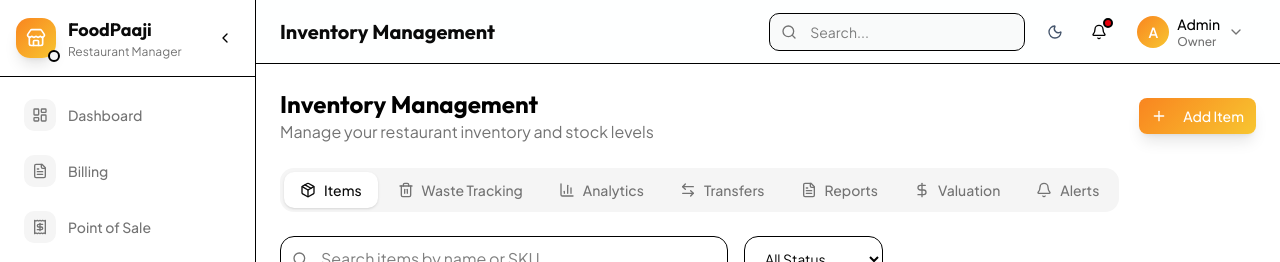
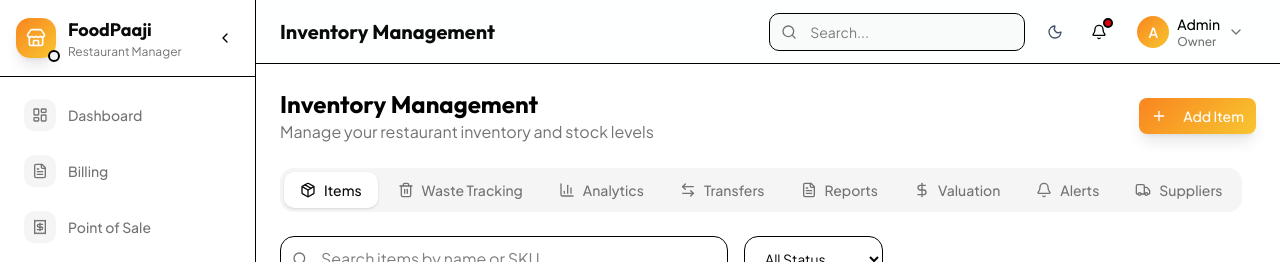
Before and after one commit to The-Thought-Magician/foodpaaji, a Next.js app in the folder app/: page /inventory in a window 1280 px wide. Shown: the top 262 px of the page. Built offline with nearby package versions, Linux system fonts and the light colour scheme.

Commit message:
Wire supplier management and low stock alerts as inventory tabs

```diff
--- a/app/src/views/inventory-management.tsx
+++ b/app/src/views/inventory-management.tsx
@@ -3,7 +3,7 @@
 import { useState, useEffect, useMemo, useCallback } from 'react'
 import { invoke } from '@tauri-apps/api/core'
 import { Button } from '@/components/ui/button'
-import { Package, Plus, Search, X, Trash2, BarChart3, ArrowLeftRight, FileText, DollarSign, Bell } from 'lucide-react'
+import { Package, Plus, Search, X, Trash2, BarChart3, ArrowLeftRight, FileText, DollarSign, Bell, Truck } from 'lucide-react'
 import { cn } from '@/lib/utils'
 import InventoryCard, { type InventoryItem } from '@/components/inventory/inventory-card'
 import WasteTracking from '@/components/inventory/waste-tracking'
@@ -12,11 +12,12 @@ import InventoryTransfers from '@/components/inventory/inventory-transfers'
 import InventoryReports from '@/components/inventory/inventory-reports'
 import InventoryValuation from '@/components/inventory/inventory-valuation'
 import LowStockAlerts from '@/components/inventory/low-stock-alerts'
+import SupplierManagement from '@/components/inventory/supplier-management'
 import { DeleteInventoryDialog, RestockDialog, EditInventoryDialog, AdjustStockDialog } from '@/components/inventory/inventory-dialogs'
 
 const RESTAURANT_ID = 1
 const ITEMS_PER_PAGE = 12
-type Tab = 'items' | 'waste' | 'analytics' | 'transfers' | 'reports' | 'valuation' | 'alerts'
+type Tab = 'items' | 'waste' | 'analytics' | 'transfers' | 'reports' | 'valuation' | 'alerts' | 'suppliers'
 
 export function InventoryManagement() {
   const [items, setItems] = useState<InventoryItem[]>([])
@@ -122,6 +123,11 @@ export function InventoryManagement() {
             tab === 'alerts' ? 'bg-background shadow text-foreground' : 'text-muted-foreground hover:text-foreground')}>
           <Bell className="w-4 h-4" /> Alerts
         </button>
+        <button onClick={() => setTab('suppliers')}
+          className={cn('px-4 py-2 rounded-lg text-sm font-medium transition-all flex items-center gap-2',
+            tab === 'suppliers' ? 'bg-background shadow text-foreground' : 'text-muted-foreground hover:text-foreground')}>
+          <Truck className="w-4 h-4" /> Suppliers
+        </button>
       </div>
 
       {tab === 'waste' && <WasteTracking />}
@@ -130,6 +136,7 @@ export function InventoryManagement() {
       {tab === 'reports' && <InventoryReports />}
       {tab === 'valuation' && <InventoryValuation />}
       {tab === 'alerts' && <LowStockAlerts />}
+      {tab === 'suppliers' && <SupplierManagement />}
 
       {tab === 'items' && (
         <>
```
